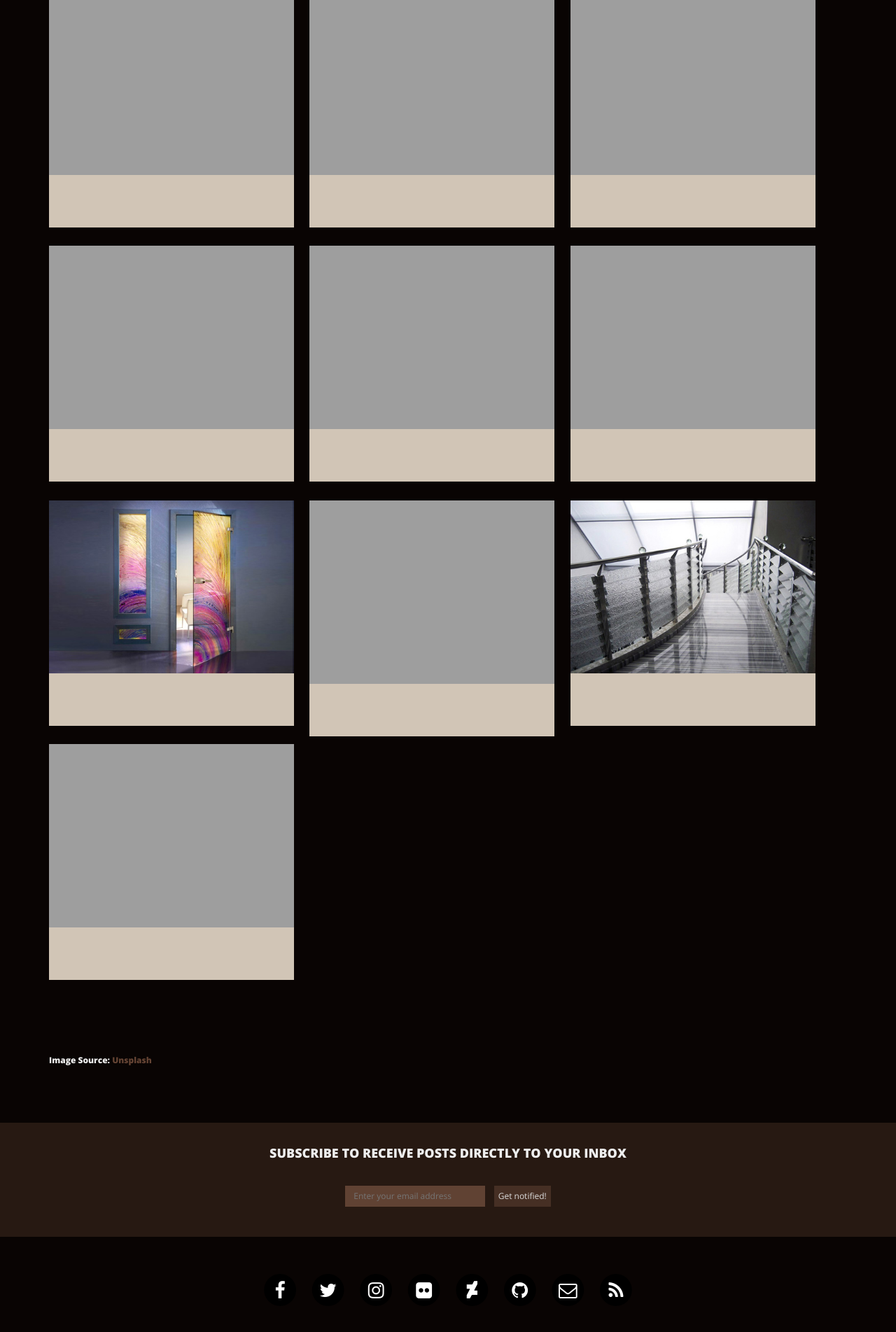
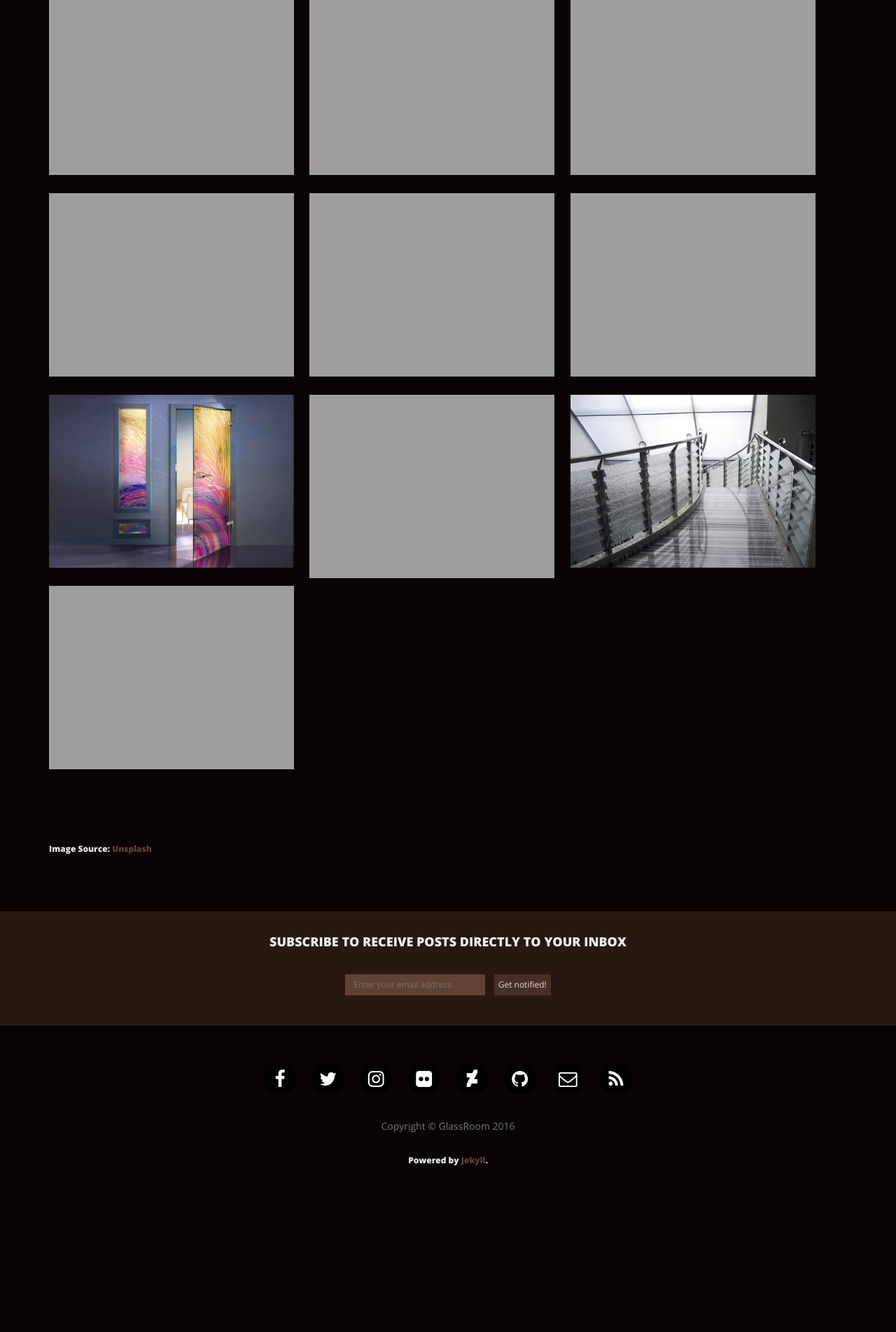
Before and after one commit to Magnum800/glassroom, a Jekyll site: the page built from gallery/index.html, in a window 1280 px wide. Shown: the part 578-2481 px from the top of the page at 70% size. Built offline with Jekyll 4.4.1, drawn with Linux system fonts in a browser that asks for light colours; nearby versions of some CDN libraries; after the commit the page ends 2315 px from its top, so only the background shows below that.

Commit message:
Update galleries.css

```diff
--- a/css/galleries.css
+++ b/css/galleries.css
@@ -5,13 +5,13 @@
 .gallery-icon { position: relative; z-index: 9;  -webkit-transition: opacity .2s ease; -moz-transition: opacity .2s ease; -ms-transition: opacity .2s ease; -o-transition: opacity .2s ease; transition: opacity .2s ease; }
 .gallery-icon a { display: block; width: 100%; height: 100%; position: relative; z-index: 9; }
 .gallery-icon img { max-width: 100%; height: auto; margin: 0px; }
-.gallery-caption { position: relative; vertical-align: center; left: 0; right: 0; bottom: 0; width: 100%; z-index: 10; pointer-events: none; }
-.gallery-caption .entry-summary { display: inline-block; vertical-align: center; position: relative; width: 100%; bottom: 0; color: #FFFFFF; opacity: 0;
+.gallery-caption { position: absolute; left: 0; right: 0; bottom: 0; width: 100%; z-index: 10; pointer-events: none; }
+.gallery-caption .entry-summary { display: inline-block; position: absolute; width: 100%; bottom: 0; color: #FFFFFF; opacity: 0;
 -webkit-transition: all .2s ease; -moz-transition: all .2s ease; -ms-transition: all .2s ease; -o-transition: all .2s ease; transition: all .2s ease; }
 .gallery-item:hover .gallery-caption .entry-summary { opacity: 1; }
-.gallery-caption h3, .gallery-caption p { -webkit-transition: -webkit-transform 0.35s; transition: transform 0.35s; vertical-align: center; padding: 0; margin: 0; }
+.gallery-caption h3, .gallery-caption p { -webkit-transition: -webkit-transform 0.35s; transition: transform 0.35s; padding: 39; margin: 0; }
 .gallery-item:hover .gallery-caption h3, .gallery-item:hover .gallery-caption p { -webkit-transform: translate3d(0,0,0); transform: translate3d(0,0,0); }
-.gallery-caption h3  {font-weight: bold; text-transform: uppercase; vertical-align: center; font-size: 1.2em; letter-spacing: 0; text-shadow: 2px 2px 4px #000; }
+.gallery-caption h3  {font-weight: bold; text-transform: uppercase; font-size: 1.2em; letter-spacing: 0; text-shadow: 2px 2px 4px #000; }
 .gallery-caption .entry-summary > p { font-family: Times, serif; font-style: italic; font-size: .8em; opacity: .8; }
 
 #gallery-filter { display: block; position: relative; top: 12px; }
```
